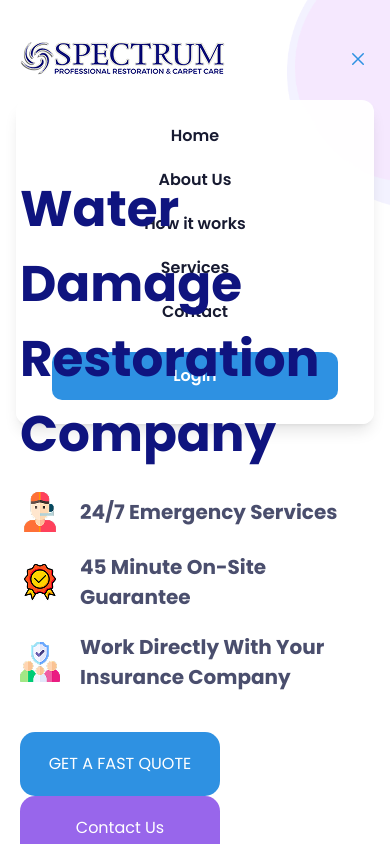
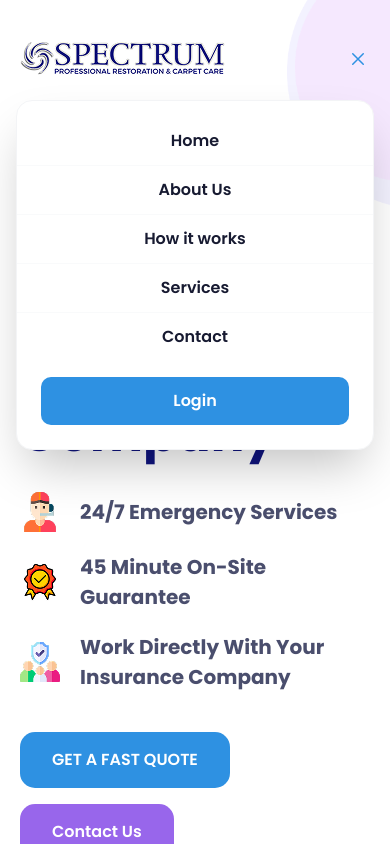
Before and after one commit to Asharf30/Community, a React (Vite) app: page / in a window 390 px wide. Both pictures are taken after a click on the button 358 px from the left and 58 px from the top of the page. Built offline with nearby package versions, Linux system fonts and the light colour scheme.

Commit message:
feat: add resize event listener to close mobile menu on window resize and enhance button styles

```diff
--- a/src/components/Hero.jsx
+++ b/src/components/Hero.jsx
@@ -56,6 +56,16 @@ const Header = () => {
       }
     }
   }, [isMenuOpen]);
+  useEffect(() => {
+    const handleResize = () => {
+      if (window.innerWidth >= 770) {
+        setIsMenuOpen(false);
+      }
+    };
+
+    window.addEventListener("resize", handleResize);
+    return () => window.removeEventListener("resize", handleResize);
+  }, []);
 
   return (
     <div className=" h-[780px] fixed top-0 left-0 right-0 ">
@@ -69,31 +79,31 @@ const Header = () => {
           <div className="hidden min-[770px]:flex  items-center gap-8">
             <a
               href="#home"
-              className="font-semibold text-[#171A31] hover:text-primary transition-colors"
+              className="relative font-semibold text-[#171A31] hover:text-primary transition-all duration-300 hover:-translate-y-1 after:content-[''] after:absolute after:w-full after:scale-x-0 after:h-[2px] after:bottom-[-4px] after:left-0 after:bg-primary after:origin-bottom-right hover:after:scale-x-100 hover:after:origin-bottom-left after:transition-transform after:duration-300"
             >
               Home
             </a>
             <a
               href="#about"
-              className="font-semibold text-[#171A31] hover:text-primary transition-colors"
+              className="relative font-semibold text-[#171A31] hover:text-primary transition-all duration-300 hover:-translate-y-1 after:content-[''] after:absolute after:w-full after:scale-x-0 after:h-[2px] after:bottom-[-4px] after:left-0 after:bg-primary after:origin-bottom-right hover:after:scale-x-100 hover:after:origin-bottom-left after:transition-transform after:duration-300"
             >
               About Us
             </a>
             <a
               href="#portfolio"
-              className="font-semibold text-[#171A31] hover:text-primary transition-colors"
+              className="relative font-semibold text-[#171A31] hover:text-primary transition-all duration-300 hover:-translate-y-1 after:content-[''] after:absolute after:w-full after:scale-x-0 after:h-[2px] after:bottom-[-4px] after:left-0 after:bg-primary after:origin-bottom-right hover:after:scale-x-100 hover:after:origin-bottom-left after:transition-transform after:duration-300"
             >
               How it works
             </a>
             <a
               href="#services"
-              className="font-semibold text-[#171A31] hover:text-primary transition-colors"
+              className="relative font-semibold text-[#171A31] hover:text-primary transition-all duration-300 hover:-translate-y-1 after:content-[''] after:absolute after:w-full after:scale-x-0 after:h-[2px] after:bottom-[-4px] after:left-0 after:bg-primary after:origin-bottom-right hover:after:scale-x-100 hover:after:origin-bottom-left after:transition-transform after:duration-300"
             >
               Services
             </a>
             <a
               href="#contact"
-              className="font-semibold text-[#171A31] hover:text-primary transition-colors"
+              className="relative font-semibold text-[#171A31] hover:text-primary transition-all duration-300 hover:-translate-y-1 after:content-[''] after:absolute after:w-full after:scale-x-0 after:h-[2px] after:bottom-[-4px] after:left-0 after:bg-primary after:origin-bottom-right hover:after:scale-x-100 hover:after:origin-bottom-left after:transition-transform after:duration-300"
             >
               Contact
             </a>
@@ -102,13 +112,13 @@ const Header = () => {
           <div className="flex items-center gap-5">
             {/* Desktop Login Button */}
             <div className="hidden min-[770px]:block">
-              <button className="flex justify-center items-center rounded-[10px] text-white bg-primary px-8 py-2">
+              <button className="flex cursor-pointer justify-center items-center rounded-[10px] text-white bg-primary px-8 py-2 hover:opacity-90 hover:shadow-xl hover:-translate-y-1 transition-all duration-300 active:scale-95">
                 Login
               </button>
             </div>
             {/* Mobile Menu Toggle */}
             <button
-              className="min-[770px]:hidden text-2xl text-primary cursor-pointer z-50"
+              className="min-[770px]:hidden text-2xl text-primary cursor-pointer z-50 hover:scale-110 transition-transform duration-300 active:scale-90 "
               onClick={() => setIsMenuOpen(!isMenuOpen)}
             >
               {isMenuOpen ? <IoCloseOutline /> : <TfiMenuAlt />}
@@ -119,51 +129,53 @@ const Header = () => {
         {/* Mobile Menu */}
         <div
           ref={menuRef}
-          className="min-[770px]:hidden absolute left-0 right-0 top-[100px] z-40 flex flex-col items-center gap-5 py-6 bg-white/95 backdrop-blur-md rounded-xl shadow-lg mx-4"
+          className="max-[770px]:hidden absolute left-0 right-0 top-[100px] z-[100] flex flex-col items-center py-4 bg-white rounded-2xl shadow-2xl mx-4 border border-gray-100 overflow-hidden"
           style={{ display: "none" }}
         >
           <a
             href="#home"
             onClick={() => setIsMenuOpen(false)}
-            className="font-semibold text-[#171A31]"
+            className="w-full text-center py-3 font-semibold text-[#171A31] hover:bg-primary/5 hover:text-primary transition-colors duration-300 border-b border-gray-50"
           >
             Home
           </a>
           <a
             href="#about"
             onClick={() => setIsMenuOpen(false)}
-            className="font-semibold text-[#171A31]"
+            className="w-full text-center py-3 font-semibold text-[#171A31] hover:bg-primary/5 hover:text-primary transition-colors duration-300 border-b border-gray-50"
           >
             About Us
           </a>
           <a
             href="#portfolio"
             onClick={() => setIsMenuOpen(false)}
-            className="font-semibold text-[#171A31]"
+            className="w-full text-center py-3 font-semibold text-[#171A31] hover:bg-primary/5 hover:text-primary transition-colors duration-300 border-b border-gray-50"
           >
             How it works
           </a>
           <a
             href="#services"
             onClick={() => setIsMenuOpen(false)}
-            className="font-semibold text-[#171A31]"
+            className="w-full text-center py-3 font-semibold text-[#171A31] hover:bg-primary/5 hover:text-primary transition-colors duration-300 border-b border-gray-50"
           >
             Services
           </a>
           <a
             href="#contact"
             onClick={() => setIsMenuOpen(false)}
-            className="font-semibold text-[#171A31]"
+            className="w-full text-center py-3 font-semibold text-[#171A31] hover:bg-primary/5 hover:text-primary transition-colors duration-300"
           >
             Contact
           </a>
 
-          <button
-            className="mt-2 w-[80%] flex justify-center items-center rounded-[10px] text-white bg-primary px-8 py-3 font-semibold"
-            onClick={() => setIsMenuOpen(false)}
-          >
-            Login
-          </button>
+          <div className="w-full px-6 mt-4 mb-2">
+            <button
+              className="w-full flex justify-center items-center rounded-[10px] text-white bg-primary px-8 py-3 font-semibold hover:shadow-xl hover:-translate-y-1 transition-all duration-300 active:scale-95"
+              onClick={() => setIsMenuOpen(false)}
+            >
+              Login
+            </button>
+          </div>
         </div>
         <div className=" relative z-50 items-start top-[135px]  flex">
           <div>
@@ -192,12 +204,20 @@ const Header = () => {
                 </p>
               </div>
             </div>
-            <div className="pt-10 ">
-              <button className="py-5 w-50 bg-primary rounded-[15px] text-white mr-10">
+            <div className="pt-10 flex flex-wrap gap-4">
+              <button
+                className="py-4 px-8 bg-primary rounded-[15px] text-white font-semibold
+    hover:bg-[#1a7acc] hover:shadow-lg hover:-translate-y-1
+    transition-all duration-300 active:scale-95 cursor-pointer"
+              >
                 GET A FAST QUOTE
               </button>
-              <button className="py-5 w-50 bg-secondary text-white rounded-[15px]">
-                {" "}
+
+              <button
+                className="py-4 px-8 bg-secondary text-white rounded-[15px] font-semibold
+    hover:bg-[#7a4fd4] hover:shadow-lg hover:-translate-y-1
+    transition-all duration-300 active:scale-95 cursor-pointer"
+              >
                 Contact Us
               </button>
             </div>
```
